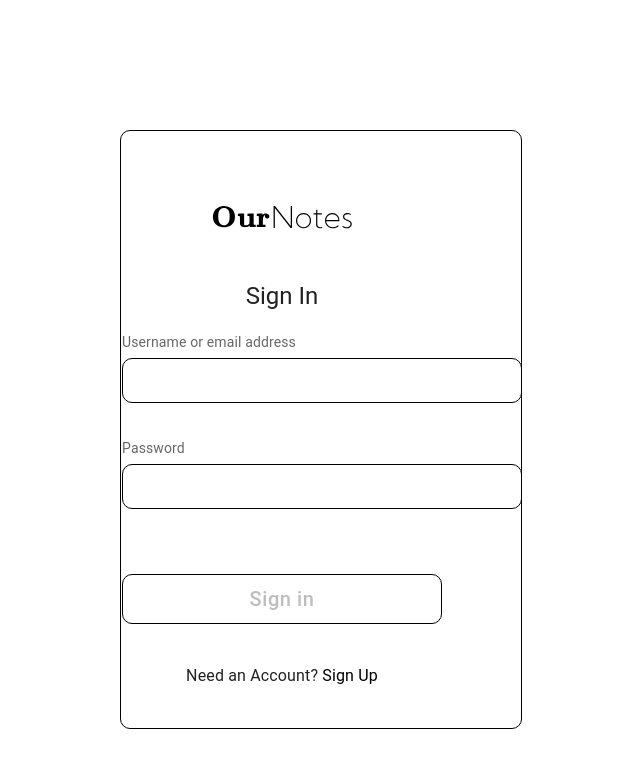
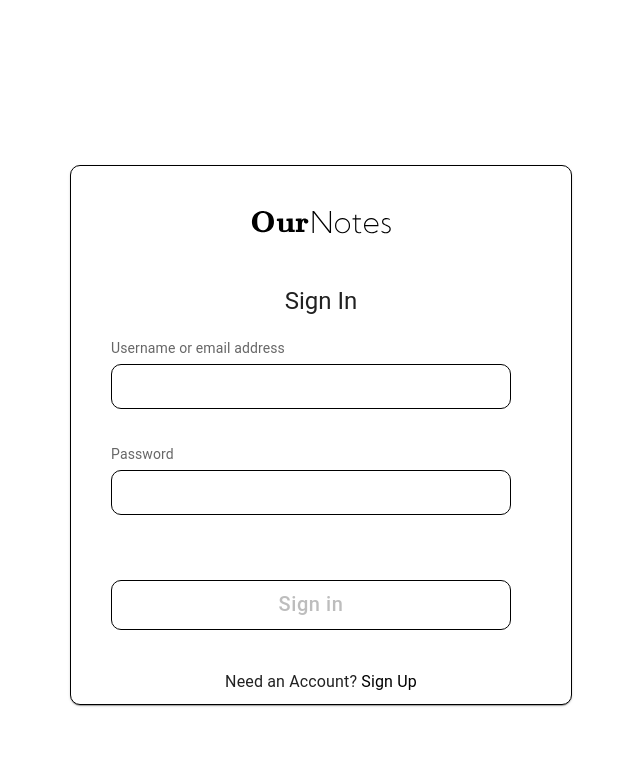
Before and after one commit to Radzivon-Kliuchnikau/OurNotesAppFrontEnd, a React (Vite) app: page /login in a window 1280 px wide. Shown: the top 768 px of the page, without its empty margins (319-959 px from the left). Built offline with nearby package versions, Linux system fonts and the light colour scheme; no server answers.

Commit message:
#47: start of login page refactoring

```diff
--- /dev/null
+++ b/src/components/common/FormCard.tsx
@@ -0,0 +1,28 @@
+import {Card, styled} from "@mui/material";
+
+const CustomFormCard = styled(Card)(({theme}) => ({
+    display: "flex",
+    flexDirection: "column",
+    alignSelf: "center",
+    textAlign: "center",
+    width: "420px",
+    padding: "10px 40px 10px 40px",
+    marginTop: "70px",
+    border: "1px solid black",
+    borderRadius: "10px",
+    [theme.breakpoints.down("sm")]: {
+        border: "none",
+        padding: "0px 40px 10px 40px",
+        marginTop: "30px"
+    }
+}))
+
+const FormCard = (props: { children: React.ReactNode }) => {
+    return (
+        <CustomFormCard>
+            {props.children}
+        </CustomFormCard>
+    );
+};
+
+export default FormCard;
--- a/src/pages/Login.tsx
+++ b/src/pages/Login.tsx
@@ -1,9 +1,7 @@
 import {
     Box,
-    Button,
-    Card,
+    Button, Container,
     FormLabel,
-    styled,
     Typography
 } from "@mui/material";
 import {useEffect, useRef, useState} from "react";
@@ -11,46 +9,39 @@ import {useEffect, useRef, useState} from "react";
 import Link from "@mui/material/Link";
 import {useLocation, useNavigate} from "react-router-dom";
 import useAuth from "../hooks/UseAuth.tsx";
-import MainContainer from "../components/common/MainContainer.tsx";
 import TextFieldCustom from "../components/common/TextFieldCustom.tsx";
 import {login} from "../api/authApi.ts";
+import FormCard from "../components/common/FormCard.tsx";
+import {useForm} from "react-hook-form";
 
-const FormCard = styled(Card)(({theme}) => ({
-    display: "flex",
-    boxShadow: "none", // Removes the default shadow
-    flexDirection: "column",
-    alignSelf: "center",
-    textAlign: "center",
-    width: "320px",
-    padding: "40px",
-    marginTop: "130px",
-    border: "1px solid black",
-    borderRadius: "10px",
-    [theme.breakpoints.down("sm")]: {
-        border: "none",
-        padding: "0px 40px 40px 40px",
-        marginTop: "50px"
-    }
-}))
+type FormInputs = {
+    username: string,
+    password: string,
+}
 
 const Login = () => {
+    const {
+        register,
+        formState: {isValid, isSubmitting},
+        setFocus,
+        setError
+    } = useForm<FormInputs>();
+
+    useEffect(() => {
+        setFocus("username");
+    }, [])
+
     const {setAuthUser} = useAuth();
 
     const navigate = useNavigate();
     const location = useLocation();
     const from = location.state?.from?.pathname || "/";
 
-    const userEmailRef = useRef();
     const errorRef: any = useRef();
 
     const [userEmail, setUserEmail] = useState("");
     const [password, setPassword] = useState("");
     const [errorMessage, setErrorMessage] = useState("");
-
-    useEffect(() => {
-        // @ts-ignore
-        userEmailRef.current.focus();
-    }, [])
 
     useEffect(() => {
         setErrorMessage("");
@@ -80,8 +71,12 @@ const Login = () => {
     }
 
     return (
-        <MainContainer>
-            <FormCard variant="outlined">
+        <Container sx={{
+            minHeight: 'calc((1 - var(--template-frame-height, 0)) * 100dvh)',
+            display: "flex",
+            justifyContent: "center"
+        }}>
+            <FormCard>
                 <Typography ref={errorRef} aria-live="assertive"
                             sx={{display: errorMessage ? "block" : "none"}}>
                     {errorMessage}
@@ -103,36 +98,35 @@ const Login = () => {
                          flexDirection: "column",
                 }}>
 
-                    <FormLabel htmlFor="useremail" sx={{display: "flex"}}>
+                    <FormLabel htmlFor="username" sx={{display: "flex"}}>
                         <Typography sx={{fontSize: "14px", marginBottom: "5px"}}>Username or email address</Typography>
                     </FormLabel>
                     <TextFieldCustom
+                        {...register("username", {
+                            required: "User name or email is required",
+                        })}
                         type="text"
-                        id="useremail"
-                        inputRef={userEmailRef}
+                        id="username"
                         autoComplete="off"
-                        onChange={(event) => setUserEmail(event.target.value)}
-                        value={userEmail}
-                        required
                     />
 
                     <FormLabel htmlFor="userPassword" sx={{display: "flex"}}>
                         <Typography sx={{fontSize: "14px", marginBottom: "5px"}}>Password</Typography>
                     </FormLabel>
                     <TextFieldCustom
+                        {...register("password", {
+                            required: "Password is required"
+                        })}
                         type="password"
                         id="userPassword"
-                        onChange={(event) => setPassword(event.target.value)}
-                        value={password}
-                        required
                     />
 
                     <Button
                         type="submit"
-                        disabled={userEmail == "" || password == ""}
+                        disabled={!isValid || isSubmitting}
                         disableRipple
                         sx={{
-                            width: "320px",
+                            width: "100%",
                             height: "50px",
                             border: "1px solid black",
                             borderRadius: "10px",
@@ -156,7 +150,7 @@ const Login = () => {
                     </Link>
                 </Typography>
             </FormCard>
-        </MainContainer>
+        </Container>
     )
 };
 
--- a/src/pages/Registration.tsx
+++ b/src/pages/Registration.tsx
@@ -1,32 +1,15 @@
 import {useRef, useEffect, useState} from "react";
-import {Box, Button, Card, Container, FormLabel, styled, Typography} from "@mui/material";
+import {Box, Button, Container, FormLabel, Typography} from "@mui/material";
 import {Close, Done, Info} from "@mui/icons-material";
 import Link from '@mui/material/Link';
 import TextFieldCustom from "../components/common/TextFieldCustom.tsx";
 import {registration} from "../api/authApi.ts";
 import {FieldValues, useForm} from "react-hook-form";
-
+import FormCard from "../components/common/FormCard.tsx";
 
 const USERNAME_REGEX = /^[a-zA-Z][a-zA-Z0-9-_ ]{3,23}$/;
 const PWA_REGEX = /^(?=.*[a-z])(?=.*[A-Z])(?=.*[0-9])(?=.*[!@#$%]).{8,24}$/;
 const EMAIL_REGEX = /^[\w-\.]+@([\w-]+\.)+[\w-]{2,4}$/;
-
-const FormCard = styled(Card)(({theme}) => ({
-    display: "flex",
-    flexDirection: "column",
-    alignSelf: "center",
-    textAlign: "center",
-    width: "420px",
-    padding: "10px 40px 10px 40px",
-    marginTop: "70px",
-    border: "1px solid black",
-    borderRadius: "10px",
-    [theme.breakpoints.down("sm")]: {
-        border: "none",
-        padding: "0px 40px 10px 40px",
-        marginTop: "30px"
-    }
-}))
 
 type FormInputs = {
     username: string,
@@ -109,7 +92,7 @@ const Registration = () => {
                         display: "flex",
                         justifyContent: "center"
                     }}>
-                        <FormCard variant="outlined">
+                        <FormCard>
                             <Typography
                                 ref={errorRef}
                                 aria-live="assertive"
```
